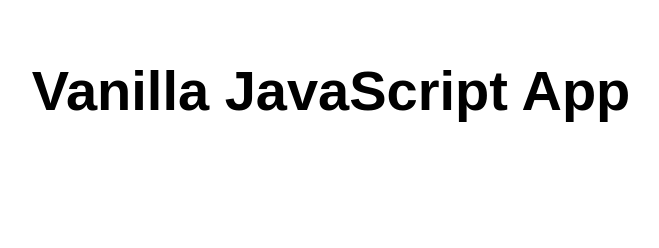
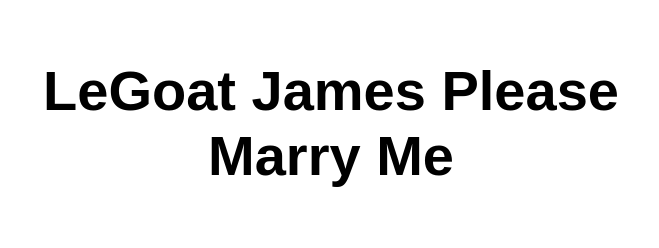
Before and after one commit to hiimconnor/legoatjames-web-app, a website: page src/index.html in a window 1280 px wide. Shown: the whole page, without its empty margins (309-968 px from the left). Drawn offline with Linux system fonts and the light colour scheme.

Commit message:
Update index.html

```diff
--- a/src/index.html
+++ b/src/index.html
@@ -10,7 +10,7 @@
 
 <body>
   <main>
-    <h1>Vanilla JavaScript App</h1>
+    <h1>LeGoat James Please Marry Me</h1>
   </main>
 </body>
 
```
